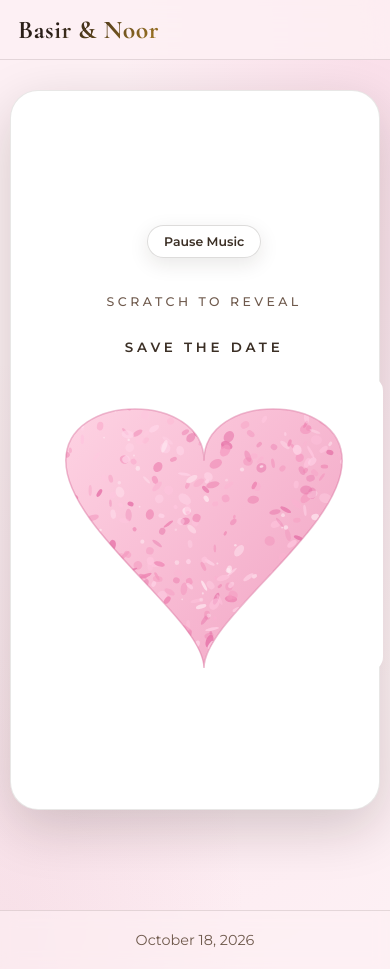
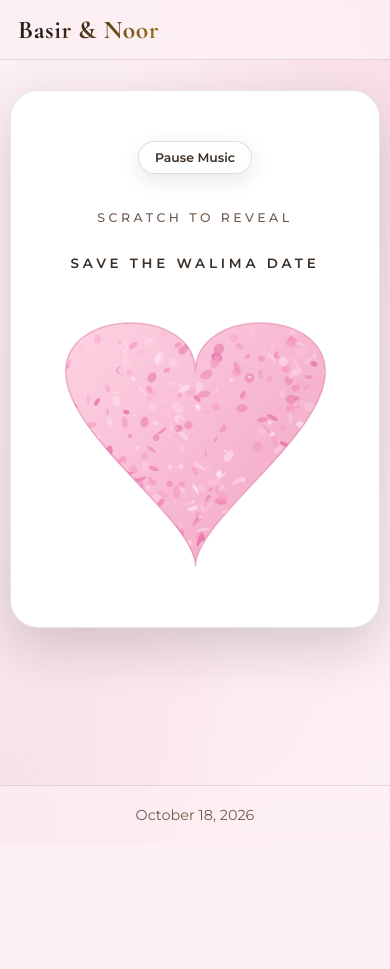
Before and after one commit to RahifMansoor/Basir-Noor, a Next.js app: page /save-the-date in a window 390 px wide. After the commit the page ends 844 px from the top, so only its background shows below. Built offline with nearby package versions, Linux system fonts and the light colour scheme.

Commit message:
small centering chand text

```diff
--- a/app/globals.css
+++ b/app/globals.css
@@ -493,18 +493,23 @@ textarea:focus {
   justify-content: center;
   align-items: center;
   width: 100%;
+  min-height: calc(100vh - 60px);
+  padding-inline: clamp(8px, 2vw, 24px);
 }
 
 .scratch-card-wrap {
-  width: min(660px, calc(100vw - 16px));
+  width: min(100%, 660px);
   margin-inline: auto;
+  display: flex;
+  justify-content: center;
   text-align: center;
 }
 
 .scratch-stage {
   position: relative;
+  width: 100%;
   margin: 10px 0 20px;
-  min-height: 920px;
+  min-height: clamp(620px, 125vw, 920px);
 }
 
 .reveal-card {
@@ -517,9 +522,11 @@ textarea:focus {
   grid-template-rows: auto auto;
   align-content: center;
   place-items: center;
+  justify-items: center;
   gap: 22px;
-  padding: 52px 28px 40px;
+  padding: clamp(24px, 6vw, 52px) clamp(16px, 4vw, 28px) clamp(24px, 5vw, 40px);
   box-shadow: 0 18px 54px rgba(28, 18, 10, 0.18);
+  text-align: center;
 }
 
 .save-date-kicker {
@@ -599,20 +606,20 @@ textarea:focus {
 
 .heart-scratch-wrap {
   position: relative;
-  width: min(560px, 94vw);
+  width: min(100%, 560px);
   aspect-ratio: 1.22 / 1;
+  margin-inline: auto;
 }
 
 .heart-reveal-content {
   position: absolute;
   inset: 0;
-  display: flex;
-  flex-direction: column;
-  align-items: center;
-  justify-content: center;
+  display: grid;
+  place-content: center;
+  justify-items: center;
   gap: 8px;
   text-align: center;
-  padding: 20% 12% 14%;
+  padding: clamp(64px, 18%, 110px) clamp(24px, 12%, 70px) clamp(46px, 14%, 84px);
   pointer-events: none;
   opacity: 0;
   transition: opacity 0.01s;
@@ -848,24 +855,24 @@ textarea:focus {
   }
 
   .scratch-stage {
-    min-height: 720px;
+    min-height: clamp(560px, 135vw, 760px);
   }
 
   .scratch-card-wrap {
-    width: min(580px, calc(100vw - 12px));
+    width: min(100%, 580px);
     margin-inline: auto;
   }
 
   .reveal-card {
-    padding: 24px 14px 24px;
+    padding: clamp(20px, 5vw, 28px) clamp(14px, 4vw, 18px) 24px;
   }
 
   .heart-scratch-wrap {
-    width: min(500px, 92vw);
+    width: min(100%, 500px);
   }
 
   .heart-reveal-content {
-    padding: 24% 12% 12%;
+    padding: clamp(54px, 19%, 92px) clamp(20px, 11%, 44px) clamp(40px, 12%, 64px);
   }
 
   .music-toggle {
@@ -890,6 +897,15 @@ textarea:focus {
     width: 95vw;
   }
 
+  .save-date-page {
+    min-height: auto;
+    padding-inline: 0;
+  }
+
+  .scratch-stage {
+    min-height: clamp(500px, 138vw, 640px);
+  }
+
   .hero {
     padding: 24px 16px;
     border-radius: var(--radius-md);
--- a/app/save-the-date/page.js
+++ b/app/save-the-date/page.js
@@ -475,7 +475,7 @@ export default function SaveTheDatePage() {
                             {musicLabel}
                         </button>
                         <p className="eyebrow save-date-kicker">Scratch to Reveal</p>
-                        <p className="save-date-title">Save The Date</p>
+                        <p className="save-date-title">Save The Walima Date</p>
                         <div className="heart-scratch-wrap">
                             <div className={`heart-reveal-content${canvasReady ? " ready" : ""}`}>
                                 <p className="bismillah">بِسْمِ ٱللَّٰهِ</p>
```
